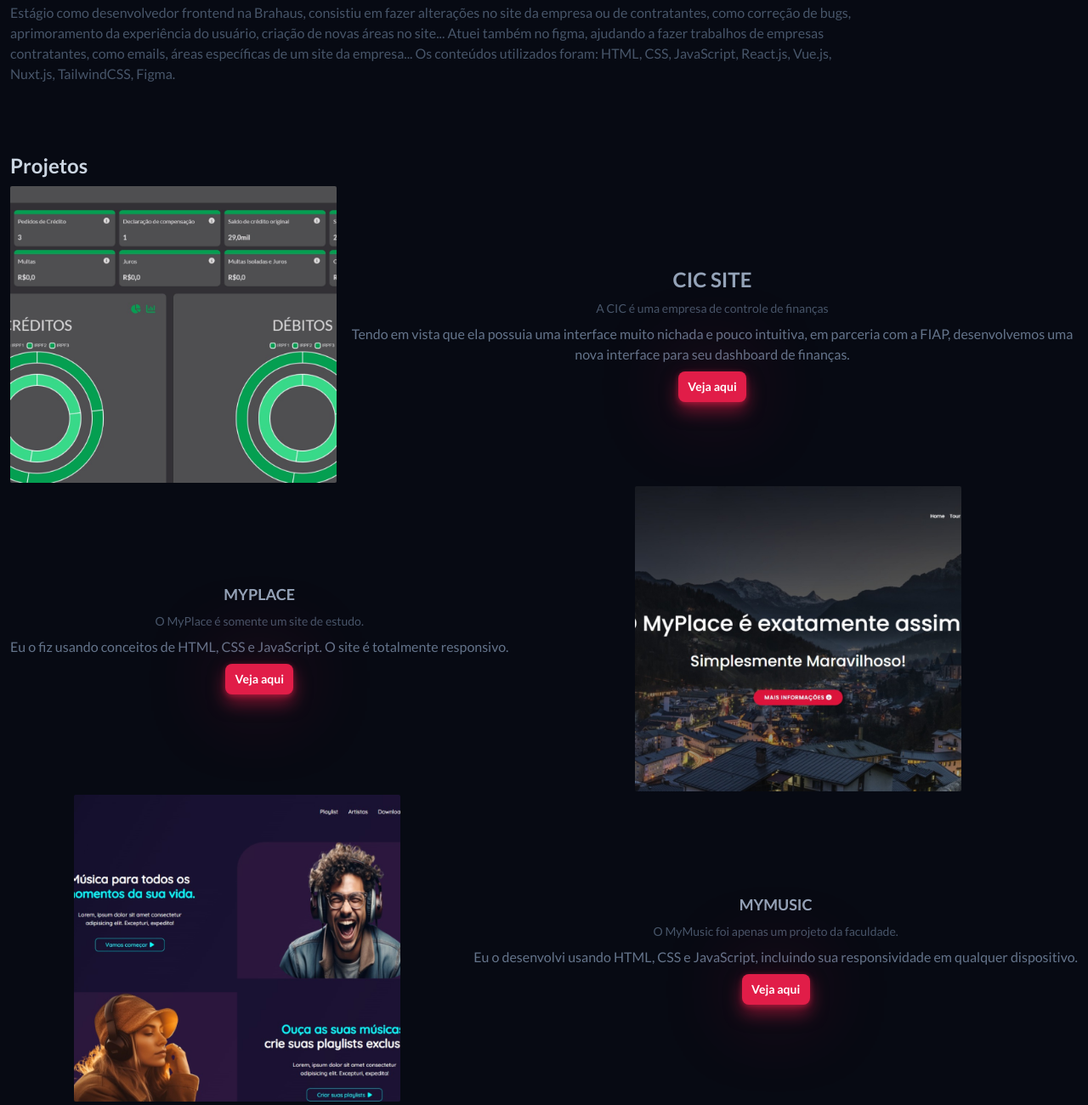
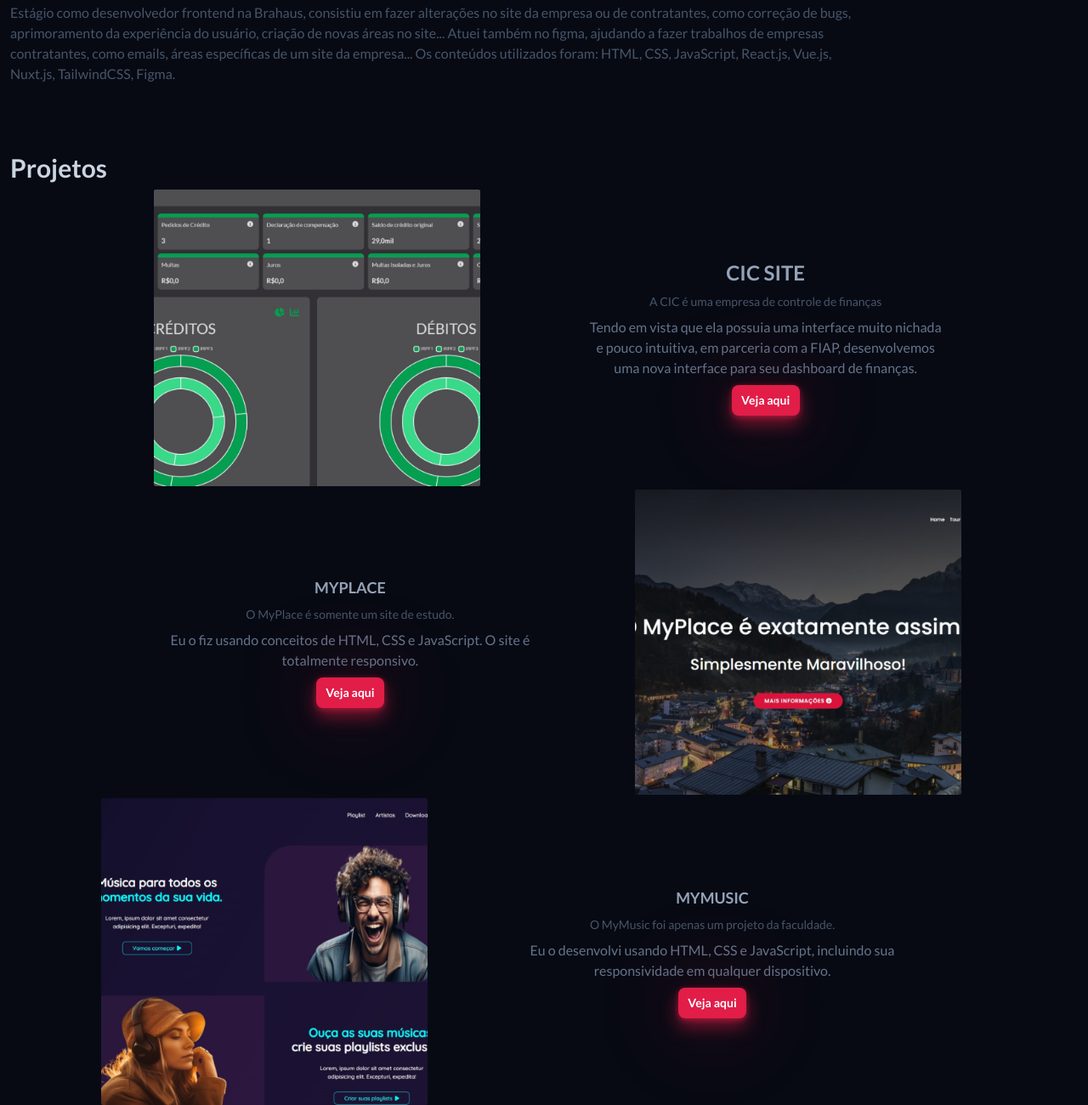
Before and after one commit to Amaralarthurr/Portfolio-Arthur-2025, a plain HTML site: page src/index.html in a window 1280 px wide. Shown: the part 1030-2330 px from the top of the page at 85% size. Drawn offline with Linux system fonts and the light colour scheme.

Commit message:
projetos mobile lg

```diff
--- a/src/index.html
+++ b/src/index.html
@@ -169,21 +169,25 @@
       </div>
     </section>
 
-    <section class="container mx-auto mt-20">
-      <h1 class="text-slate-300 mx-3 mb-2 text-xl md:text-2xl">Projetos</h1>
+    <div class="mt-20">
+      <h1 class="text-slate-300 mx-3 mb-2 text-xl md:text-2xl lg:text-3xl">Projetos</h1>
+    </div>
 
-      <div class="mx-3 flex flex-col gap-10 md:gap-1">
+    <section class="container mx-auto lg:w-10/12">
+
+      <div class="px-3 flex flex-col gap-10 md:gap-1 container ">
 
 
-        <div class="flex flex-col gap-3 md:flex-row md:items-center">
-          <img src="./img/cic.png" alt="Imagem do site da CIC" class="text-slate-600 rounded-sm img-projects max-w-96 md:w-1/2 md:mx-auto projetos-card-img" />
-          <div class="flex flex-col md:gap-2">
+        <div class="flex flex-col gap-3 md:flex-row md:items-center lg:justify-end">
+          <img src="./img/cic.png" alt="Imagem do site da CIC" class="text-slate-600 rounded-sm img-projects max-w-96 md:w-1/2 md:mx-auto projetos-card-img
+          lg:mx-0 justify-end lg:w-full" />
+          <div class="flex flex-col md:gap-2 lg:w-1/2">
 
             <h1 class="text-slate-400 w-full text-center text-lg uppercase md:text-2xl">CIC Site</h1>
             <h3 class="text-slate-600 text-center font-normal text-sm">
               A CIC é uma empresa de controle de finanças
             </h3>
-            <p class="text-slate-500 text-center font-normal text-base">
+            <p class="text-slate-500 text-center font-normal text-base lg:w-4/5 lg:mx-auto max-w-fit">
               Tendo em vista que ela possuia uma interface muito nichada e pouco intuitiva, em
               parceria com a FIAP, desenvolvemos uma nova interface para seu
               dashboard de finanças.
@@ -194,7 +198,8 @@
         </div>
 
         <div class="flex flex-col gap-3 md:flex-row md:items-center">
-          <img src="./img/myplace.jpg" alt="Imagem do MyPlace" class="text-slate-600 rounded-sm img-projects max-w-96 md:w-1/2  projetos-card-img" />
+          <img src="./img/myplace.jpg" alt="Imagem do MyPlace" class="text-slate-600 rounded-sm img-projects max-w-96 md:w-1/2  projetos-card-img
+          lg:mx-0 justify-end lg:w-full" />
           <div class="flex flex-col md:gap-2 md:order-first">
             <h1 class="text-slate-400 w-full text-center text-lg uppercase">
               MyPlace
@@ -202,7 +207,7 @@
             <h3 class="text-slate-600 text-center font-normal text-sm">
               O MyPlace é somente um site de estudo.
             </h3>
-            <p class="text-slate-500 text-center font-normal text-base">
+            <p class="text-slate-500 text-center font-normal text-base lg:w-4/5 lg:mx-auto">
               Eu o fiz usando conceitos de HTML, CSS e JavaScript. O site é totalmente responsivo.
             </p>
             <a href="" class="font-bold text-sm bg-main-pink rounded-lg text-white flex justify-center h-9 items-center
@@ -211,7 +216,8 @@
         </div>
 
         <div class="flex flex-col gap-3 md:flex-row md:items-center">
-          <img src="./img/mymusic.jpg" alt="Imagem do MyMusic" class="text-slate-600 rounded-sm img-projects max-w-96 md:w-1/2  projetos-card-img" />
+          <img src="./img/mymusic.jpg" alt="Imagem do MyMusic" class="text-slate-600 rounded-sm img-projects max-w-96 md:w-1/2  projetos-card-img
+          lg:mx-0 justify-end lg:w-full" />
           <div class="flex flex-col md:gap-2">
             <h1 class="text-slate-400 w-full text-center text-lg uppercase">
               MyMusic
@@ -219,7 +225,7 @@
             <h3 class="text-slate-600 text-center font-normal text-sm ">
               O MyMusic foi apenas um projeto da faculdade.
             </h3>
-            <p class="text-slate-500 text-center font-normal text-base">
+            <p class="text-slate-500 text-center font-normal text-base lg:w-4/5 lg:mx-auto">
               Eu o desenvolvi usando HTML, CSS e JavaScript, incluindo sua responsividade em qualquer dispositivo.
             </p>
             <a href="" class="font-bold text-sm bg-main-pink rounded-lg text-white flex justify-center h-9 items-center
@@ -228,7 +234,8 @@
           </div>
 
         <div class="flex flex-col gap-3 md:flex-row md:items-center">
-          <img src="./img/image.jpg" alt="Imagem do meu portfólio antigo" class="text-slate-600 rounded-sm img-projects max-w-96 md:w-1/2  projetos-card-img" />
+          <img src="./img/image.jpg" alt="Imagem do meu portfólio antigo" class="text-slate-600 rounded-sm img-projects max-w-96 md:w-1/2  projetos-card-img
+          lg:mx-0 justify-end lg:w-full" />
           <div class="flex flex-col md:gap-2 md:order-first">
             <h1 class="text-slate-400 w-full text-center text-lg uppercase">
               Portfólio Pessoal antigo
@@ -236,7 +243,7 @@
             <h3 class="text-slate-600 text-center font-normal text-sm">
               Esse foi meu primeiro Portfólio pessoal.
             </h3>
-            <p class="text-slate-500 text-center font-normal text-base">
+            <p class="text-slate-500 text-center font-normal text-base lg:w-4/5 lg:mx-auto">
               Meu primeiro Portfólio pessoal, simples, porém com conceitos de HTML, CSS e JS. Ele é completamente responsivo.
             </p>
             <a href="" class="font-bold text-sm bg-main-pink rounded-lg text-white flex justify-center h-9 items-center
```
Also changed, not shown: src/css/output.css.
